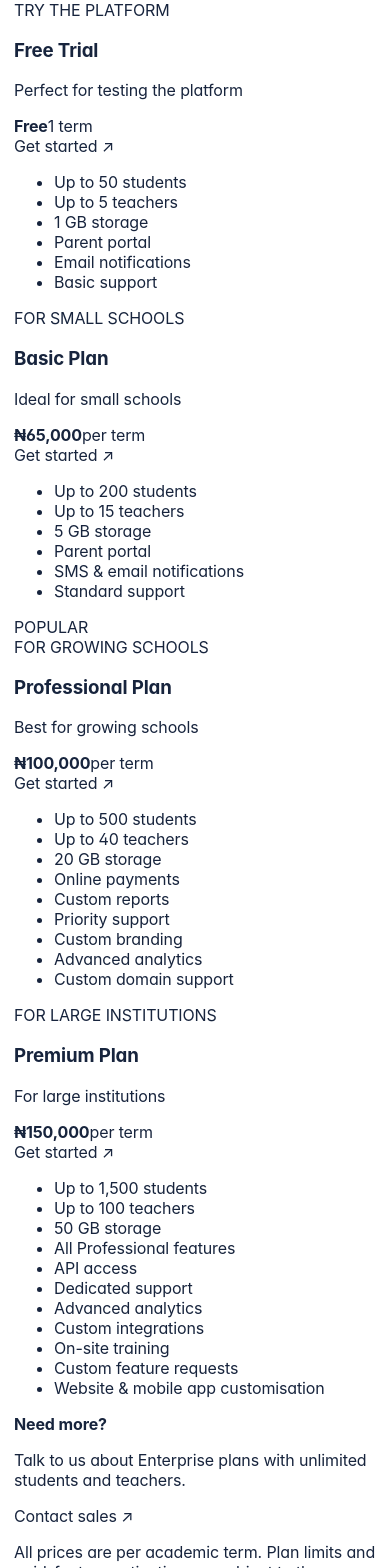
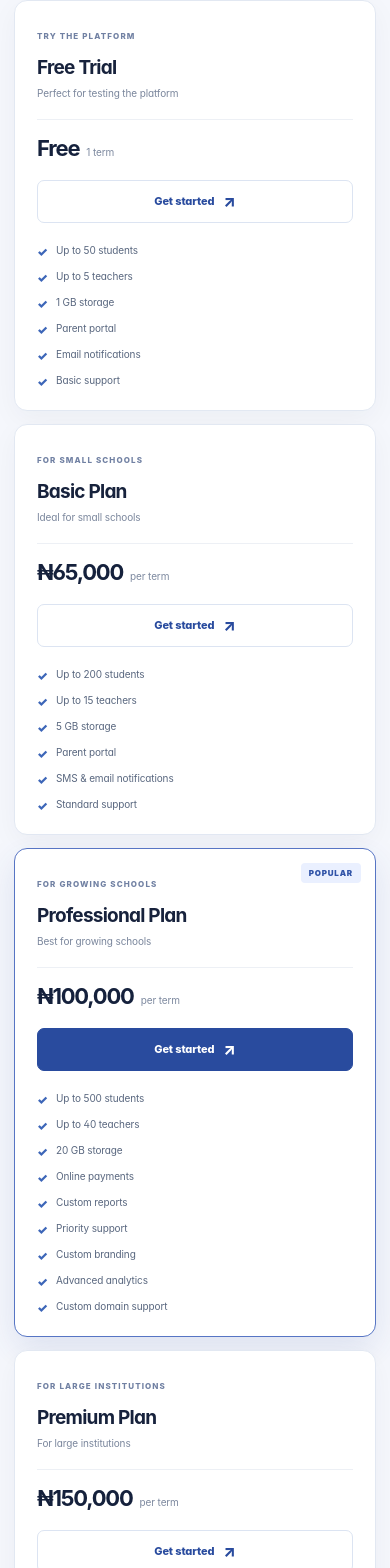
Before and after one commit to Stonez-Digital/user-management-app, a Next.js app in the folder frontend/: page / in a window 390 px wide. Shown: the part 5905-7473 px from the top of the page. Built offline with nearby package versions, Linux system fonts and the light colour scheme.

Commit message:
Style responsive school subscription pricing cards

```diff
--- a/frontend/app/globals.css
+++ b/frontend/app/globals.css
@@ -444,3 +444,41 @@ html[data-theme="dark"] .marketing-footer{background:#070d1a}
     linear-gradient(180deg, rgba(8,17,39,.83), rgba(10,22,48,.94) 74%, #101f45),
     url("/school%20building.jpg"); }
 }
+
+
+/* School subscription pricing */
+.marketing-pricing{background:#f5f7fc}
+.marketing-pricing-grid{display:grid;grid-template-columns:repeat(4,minmax(0,1fr));gap:15px;align-items:stretch}
+.marketing-plan{position:relative;display:flex;flex-direction:column;min-width:0;padding:25px 21px 23px;background:#fff;border:1px solid #e2e8f2;border-radius:13px;box-shadow:0 8px 28px rgba(22,39,78,.045);transition:transform .2s,border-color .2s,box-shadow .2s}
+.marketing-plan:hover{transform:translateY(-4px);border-color:#b8c8ec;box-shadow:0 16px 36px rgba(22,39,78,.09)}
+.marketing-plan-head{min-height:104px}
+.marketing-plan-kicker{color:#7181a3;font-size:8px;font-weight:850;letter-spacing:.14em}
+.marketing-plan h3{margin:13px 0 6px;color:#17223c;font-size:19px;letter-spacing:-.04em}
+.marketing-plan-head p{margin:0;color:#7a869c;font-size:10px;line-height:1.6}
+.marketing-plan-price{display:flex;align-items:baseline;flex-wrap:wrap;gap:7px;padding:15px 0 19px;border-top:1px solid #edf0f5}
+.marketing-plan-price strong{color:#15213c;font-size:clamp(22px,2vw,29px);letter-spacing:-.055em;white-space:nowrap}
+.marketing-plan-price span{color:#7d899f;font-size:10px}
+.marketing-plan-button{display:flex;align-items:center;justify-content:center;gap:9px;min-height:43px;margin-bottom:20px;border:1px solid #dce4f2;border-radius:7px;color:#294b9e;font-size:11px;font-weight:850;transition:background .2s,color .2s,border-color .2s}
+.marketing-plan-button:hover{background:#edf2ff;border-color:#c5d2ee}
+.marketing-plan ul{display:grid;gap:11px;margin:0;padding:0;list-style:none}
+.marketing-plan li{position:relative;padding-left:19px;color:#59677f;font-size:10px;line-height:1.5}
+.marketing-plan li:before{content:"✓";position:absolute;left:0;top:0;color:#3d66b8;font-size:12px;font-weight:900}
+.marketing-plan-popular{border:1.5px solid #5775c4;box-shadow:0 12px 34px rgba(47,78,153,.12)}
+.marketing-plan-popular-label{position:absolute;right:17px;top:16px;padding:5px 8px;border-radius:4px;background:#eaf0ff;color:#3154a8;font-size:8px;font-weight:900;letter-spacing:.1em}
+.marketing-plan-popular .marketing-plan-button{background:#294b9e;border-color:#294b9e;color:#fff}
+.marketing-plan-popular .marketing-plan-button:hover{background:#1d397e}
+.marketing-enterprise{display:flex;align-items:center;justify-content:space-between;gap:20px;margin-top:25px;padding:20px 23px;border:1px solid #e0e6f0;border-radius:10px;background:#fff}
+.marketing-enterprise strong{color:#18243e;font-size:13px}
+.marketing-enterprise p{margin:5px 0 0;color:#758198;font-size:10px;line-height:1.6}
+.marketing-enterprise>a{display:inline-flex;align-items:center;gap:9px;flex:none;color:#3154a8;font-size:11px;font-weight:850}
+.marketing-pricing-note{margin:14px 0 0;color:#8792a6;font-size:9px;line-height:1.7}
+html[data-theme="dark"] .marketing-pricing{background:#111b2d}
+html[data-theme="dark"] .marketing-plan,html[data-theme="dark"] .marketing-enterprise{background:#0d1729;border-color:#293750}
+html[data-theme="dark"] .marketing-plan h3,html[data-theme="dark"] .marketing-plan-price strong,html[data-theme="dark"] .marketing-enterprise strong{color:#f1f5ff}
+html[data-theme="dark"] .marketing-plan-head p,html[data-theme="dark"] .marketing-plan-price span,html[data-theme="dark"] .marketing-plan li,html[data-theme="dark"] .marketing-enterprise p{color:#aab6ce}
+html[data-theme="dark"] .marketing-plan-price{border-color:#293750}
+html[data-theme="dark"] .marketing-plan-button{border-color:#3a4b69;color:#b9caff}
+html[data-theme="dark"] .marketing-plan-popular .marketing-plan-button{background:#3659aa;color:#fff}
+html[data-theme="dark"] .marketing-enterprise{border-color:#293750}
+@media(max-width:1050px){.marketing-pricing-grid{grid-template-columns:repeat(2,minmax(0,1fr))}}
+@media(max-width:520px){.marketing-pricing-grid{grid-template-columns:1fr;gap:13px}.marketing-plan{padding:22px}.marketing-plan-head{min-height:0;padding-right:65px}.marketing-plan-price{margin-top:18px}.marketing-enterprise{align-items:flex-start;flex-direction:column}.marketing-plan-popular-label{right:14px;top:14px}}
```
